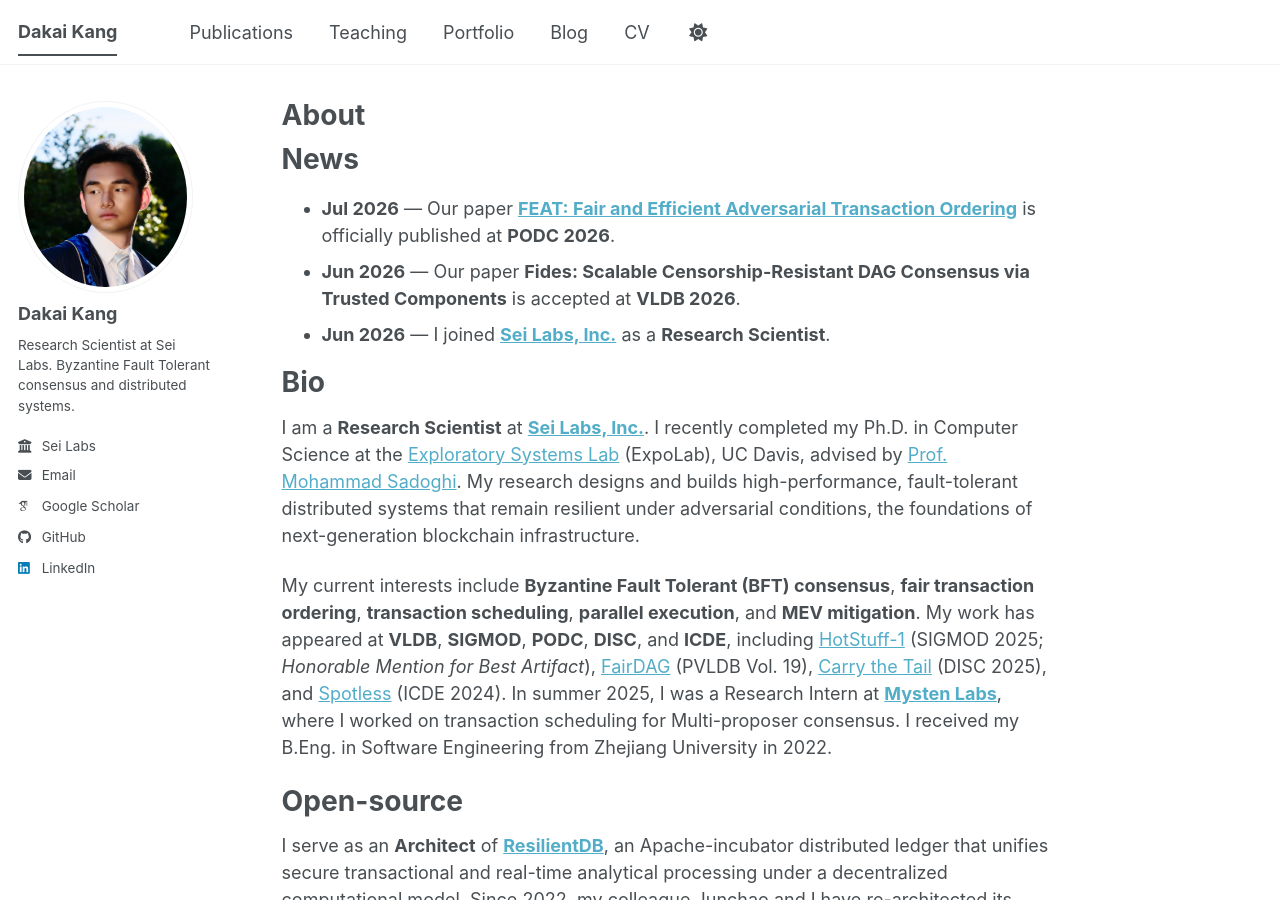
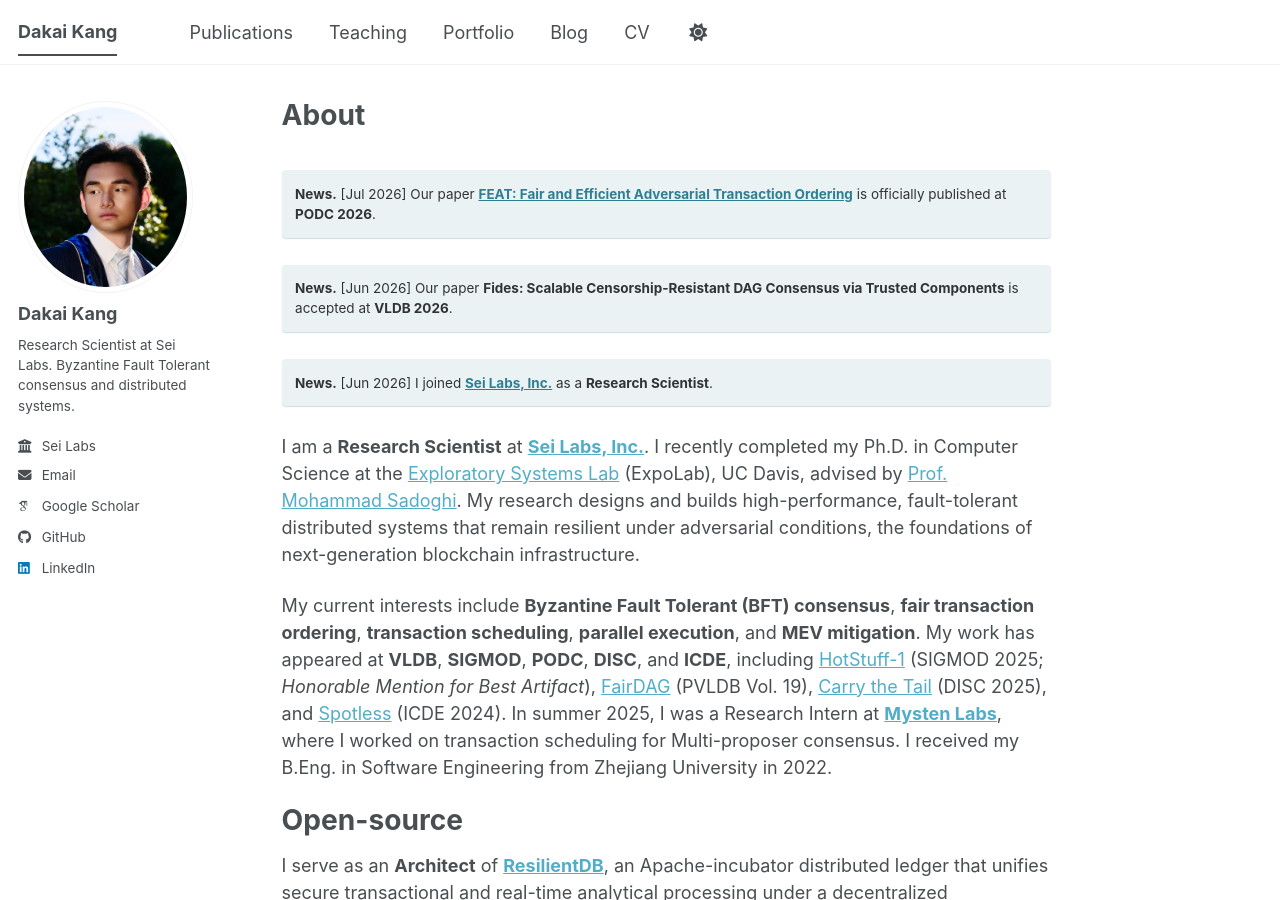
Before and after one commit to DakaiKang/dakaikang.github.io, a Jekyll site: the page built from _pages/about.md, in a window 1280 px wide and 900 px high. Built offline with Jekyll 4.4.1, drawn with Linux system fonts in a browser that asks for light colours; some web fonts are replaced; a script bundle is joined from its source files by our own code; library files that are not in the unit come from our copies.

Commit message:
About: restyle three News items as .notice--info banners
Match the earlier news format (highlighted info callout) — each of
the three items becomes its own notice block instead of a bulleted
list under a heading. Drop the "News" and "Bio" section headings
since the notice banners now carry the news labeling on their own.

Co-Authored-By: Claude Opus 4.7 (1M context) <noreply@anthropic.com>

```diff
--- a/_pages/about.md
+++ b/_pages/about.md
@@ -7,14 +7,15 @@ redirect_from:
   - /about.html
 ---
 
-News
-======
-- **Jul 2026** — Our paper [**FEAT: Fair and Efficient Adversarial Transaction Ordering**](https://dl.acm.org/doi/10.1145/3796701.3815905) is officially published at **PODC 2026**.
-- **Jun 2026** — Our paper **Fides: Scalable Censorship-Resistant DAG Consensus via Trusted Components** is accepted at **VLDB 2026**.
-- **Jun 2026** — I joined [**Sei Labs, Inc.**](https://www.sei.io) as a **Research Scientist**.
+**News.** [Jul 2026] Our paper [**FEAT: Fair and Efficient Adversarial Transaction Ordering**](https://dl.acm.org/doi/10.1145/3796701.3815905) is officially published at **PODC 2026**.
+{: .notice--info}
 
-Bio
-======
+**News.** [Jun 2026] Our paper **Fides: Scalable Censorship-Resistant DAG Consensus via Trusted Components** is accepted at **VLDB 2026**.
+{: .notice--info}
+
+**News.** [Jun 2026] I joined [**Sei Labs, Inc.**](https://www.sei.io) as a **Research Scientist**.
+{: .notice--info}
+
 I am a **Research Scientist** at [**Sei Labs, Inc.**](https://www.sei.io). I recently completed my Ph.D. in Computer Science at the [Exploratory Systems Lab](https://expolab.org) (ExpoLab), UC Davis, advised by [Prof. Mohammad Sadoghi](https://expolab.org). My research designs and builds high-performance, fault-tolerant distributed systems that remain resilient under adversarial conditions, the foundations of next-generation blockchain infrastructure.
 
 My current interests include **Byzantine Fault Tolerant (BFT) consensus**, **fair transaction ordering**, **transaction scheduling**, **parallel execution**, and **MEV mitigation**. My work has appeared at **VLDB**, **SIGMOD**, **PODC**, **DISC**, and **ICDE**, including [HotStuff-1](https://dl.acm.org/doi/10.1145/3725308) (SIGMOD 2025; *Honorable Mention for Best Artifact*), [FairDAG](https://www.vldb.org/pvldb/vol19/p265-kang.pdf) (PVLDB Vol. 19), [Carry the Tail](https://doi.org/10.4230/LIPIcs.DISC.2025.59) (DISC 2025), and [Spotless](https://ieeexplore.ieee.org/document/10597971/) (ICDE 2024). In summer 2025, I was a Research Intern at [**Mysten Labs**](https://www.mystenlabs.com), where I worked on transaction scheduling for Multi-proposer consensus. I received my B.Eng. in Software Engineering from Zhejiang University in 2022.
```
